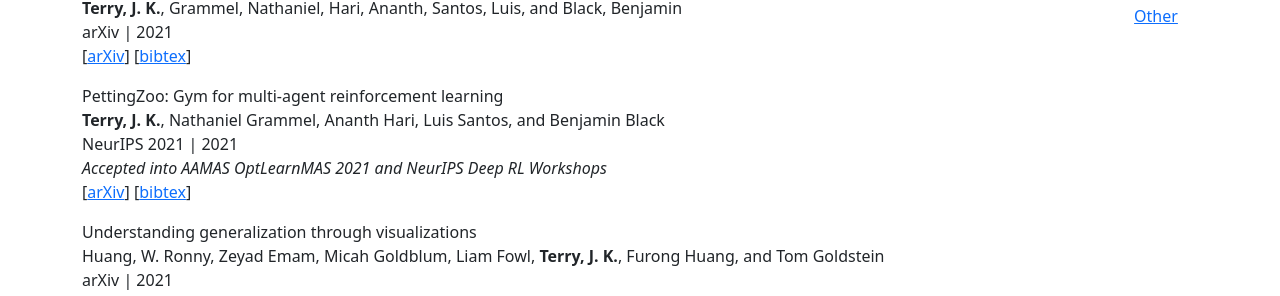
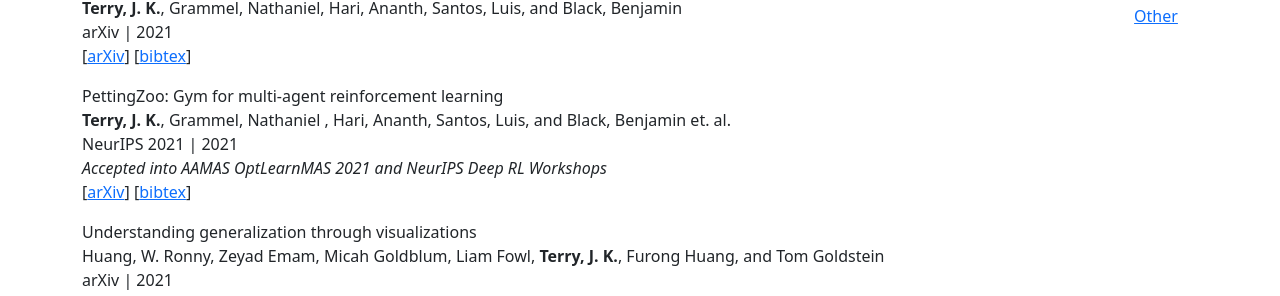
Before and after one commit to jkterry1/Jordan-Terry-Site, a Jekyll site: the page built from academic-works.html, in a window 1280 px wide and 900 px high. Shown: the part 438-734 px from the top of the window. Built offline with Jekyll 4.4.1, drawn with Linux system fonts in a browser that asks for light colours; nearby versions of some CDN libraries; some of the changed lines change nothing that is shown.

Commit message:
citation issues

```diff
--- a/_data/academic.yml
+++ b/_data/academic.yml
@@ -18,7 +18,7 @@
     arxiv: "https://arxiv.org/abs/2205.07015"
     bibtex: "@article{Sullivan2022CliffDE,
               title={Cliff Diving: Exploring Reward Surfaces in Reinforcement Learning Environments},
-              author={Ryan Sullivan and Justin K. Terry and Benjamin Black and John P. Dickerson},
+              author={Ryan Sullivan and J K. Terry and Benjamin Black and John P. Dickerson},
               journal={ArXiv},
               year={2022},
               volume={abs/2205.07015}
@@ -30,12 +30,12 @@
     arxiv: "https://arxiv.org/abs/2005.13625"
     bibtex: "@article{Terry2020RevisitingPS,
               title={Revisiting Parameter Sharing in Multi-Agent Deep Reinforcement Learning},
-              author={Justin K. Terry and Nathaniel Grammel and Ananth Hari and Luis Paulo Santos and Benjamin Black},
+              author={J K. Terry and Nathaniel Grammel and Ananth Hari and Luis Paulo Santos and Benjamin Black},
               journal={arXiv: Learning},
               year={2020}
             }"
   - title: "PettingZoo: Gym for multi-agent reinforcement learning"
-    authors: Terry, J. K., Nathaniel Grammel, Ananth Hari, Luis Santos, and Benjamin Black
+    authors: Terry, J. K., Grammel, Nathaniel , Hari, Ananth, Santos, Luis, and Black, Benjamin et. al.
     location: NeurIPS 2021
     date: "2021"
     arxiv: "https://arxiv.org/abs/2009.14471"
@@ -57,7 +57,7 @@
     arxiv: "https://arxiv.org/abs/1906.03291"
     bibtex: "@inproceedings{Huang2019UnderstandingGT,
               title={Understanding Generalization through Visualizations},
-              author={W. Ronny Huang and Zeyad Ali Sami Emam and Micah Goldblum and Liam Fowl and Justin K. Terry and Furong Huang and Tom Goldstein},
+              author={W. Ronny Huang and Zeyad Ali Sami Emam and Micah Goldblum and Liam Fowl and  J. K. Terry and Furong Huang and Tom Goldstein},
               booktitle={ICBINB@NeurIPS},
               year={2019}
             }"
@@ -82,7 +82,7 @@
     arxiv: "https://arxiv.org/abs/2103.01205"
     bibtex: "@article{Terry2021StatisticallySS,
               title={Statistically Significant Stopping of Neural Network Training},
-              author={Justin K. Terry and Mario Jayakumar and Kusal De Alwis},
+              author={J. K. Terry and Mario Jayakumar and Kusal De Alwis},
               journal={ArXiv},
               year={2021},
               volume={abs/2103.01205}
@@ -94,7 +94,7 @@
     arxiv: "https://arxiv.org/abs/2008.08932"
     bibtex: "@article{Terry2020SuperSuitSM,
               title={SuperSuit: Simple Microwrappers for Reinforcement Learning Environments},
-              author={Justin K. Terry and Benjamin Black and Ananth Hari},
+              author={J. K. Terry and Benjamin Black and Ananth Hari},
               journal={ArXiv},
               year={2020},
               volume={abs/2008.08932}
@@ -106,7 +106,7 @@
     arxiv: "https://arxiv.org/abs/2009.09341"
     bibtex: "@article{Terry2020MultiplayerSF,
               title={Multiplayer Support for the Arcade Learning Environment},
-              author={Justin K. Terry and Benjamin Black},
+              author={J. K. Terry and Benjamin Black},
               journal={ArXiv},
               year={2020},
               volume={abs/2009.09341}
```
